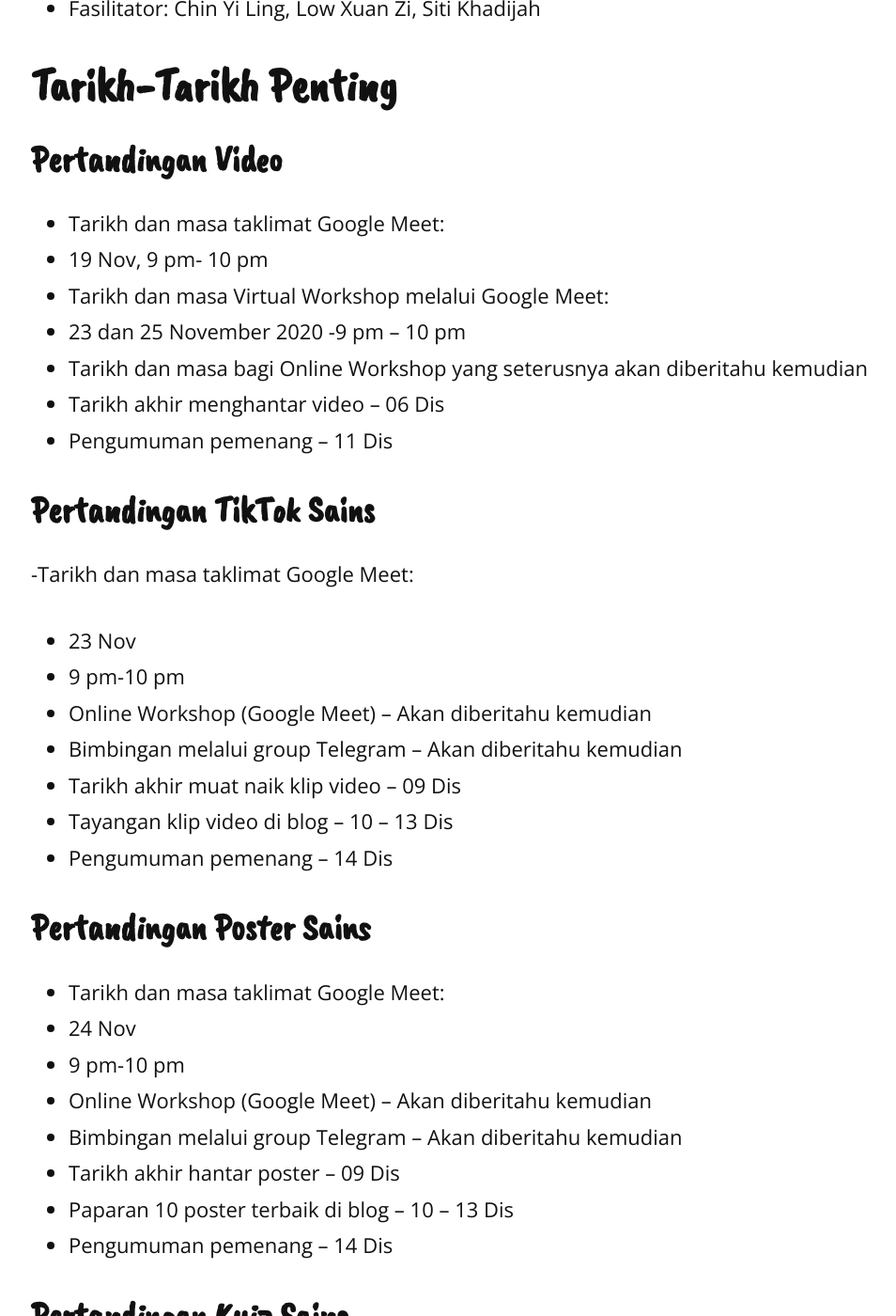
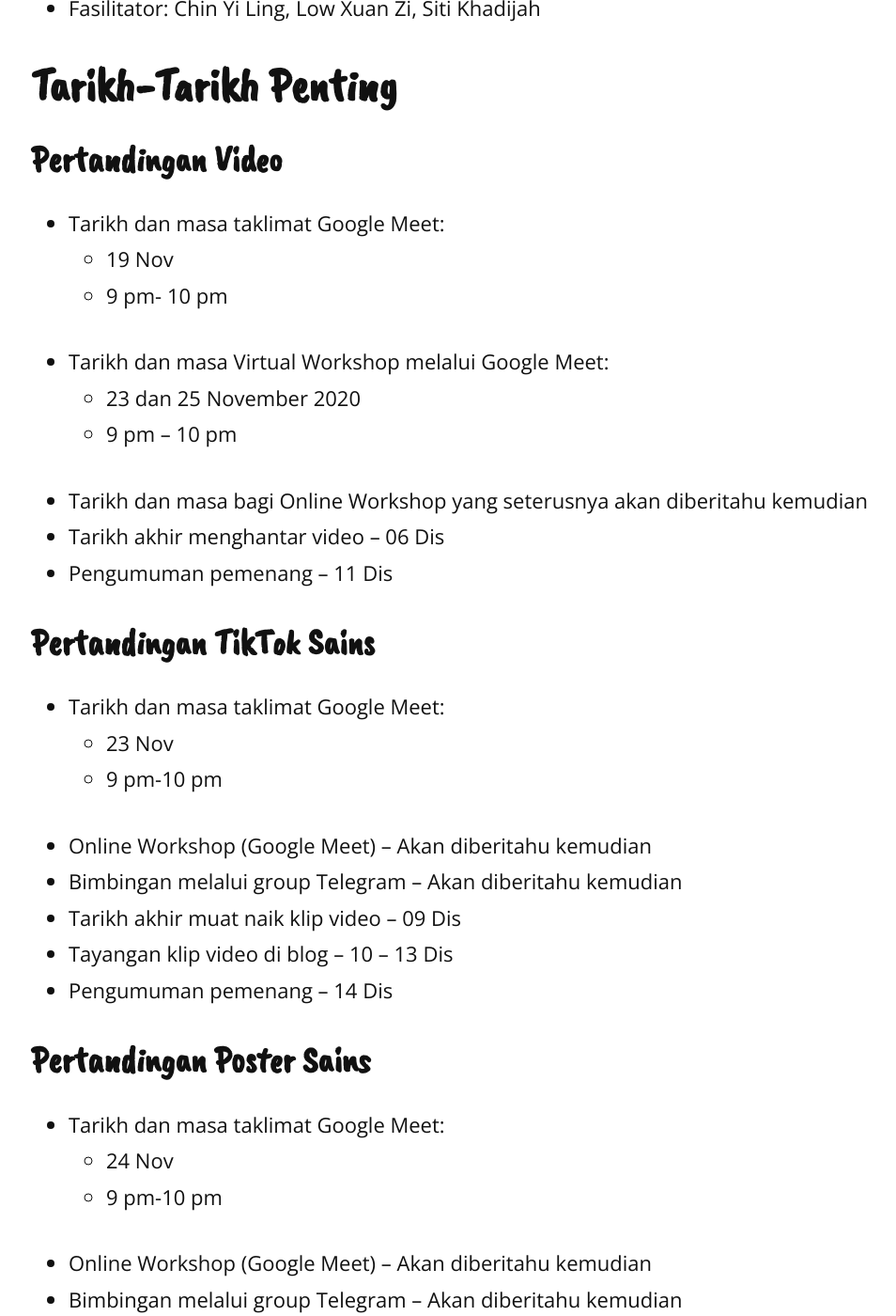
Before and after one commit to evangelistagrace/VSW2020, a Jekyll site: the page built from about.md, in a window 1280 px wide and 1400 px high, scrolled down 4213 px. Shown: the whole window at 94% size, without its empty margins (112-1066 px from the left). Built offline with Jekyll 4.4.1, drawn with Linux system fonts in a browser that asks for light colours; nearby versions of some CDN libraries; some of the changed text lies outside the part shown.

```diff
--- a/about.md
+++ b/about.md
@@ -64,19 +64,20 @@ title: About Virtual Science Week 2020
 ## Tarikh-Tarikh Penting
 
 ### Pertandingan Video
-- Tarikh dan masa taklimat Google Meet:
- - 19 Nov, 9 pm- 10 pm
-- Tarikh dan masa Virtual Workshop melalui Google Meet:
- - 23 dan 25 November 2020
- -9 pm – 10 pm
+* Tarikh dan masa taklimat Google Meet:
+    - 19 Nov
+    - 9 pm- 10 pm
+* Tarikh dan masa Virtual Workshop melalui Google Meet:
+    - 23 dan 25 November 2020
+    - 9 pm – 10 pm
 - Tarikh dan masa bagi Online Workshop yang seterusnya akan diberitahu kemudian
 - Tarikh akhir menghantar video – 06 Dis
 - Pengumuman pemenang – 11 Dis
 
 ### Pertandingan TikTok Sains
--Tarikh dan masa taklimat Google Meet:
- - 23 Nov
- - 9 pm-10 pm
+* Tarikh dan masa taklimat Google Meet:
+    - 23 Nov
+    - 9 pm-10 pm
 - Online Workshop (Google Meet) – Akan diberitahu kemudian
 - Bimbingan melalui group Telegram – Akan diberitahu kemudian
 - Tarikh akhir muat naik klip video – 09 Dis
@@ -84,9 +85,9 @@ title: About Virtual Science Week 2020
 - Pengumuman pemenang – 14 Dis
 
 ### Pertandingan Poster Sains
-- Tarikh dan masa taklimat Google Meet:
- - 24 Nov
- - 9 pm-10 pm
+* Tarikh dan masa taklimat Google Meet:
+    - 24 Nov
+    - 9 pm-10 pm
 - Online Workshop (Google Meet) – Akan diberitahu kemudian
 - Bimbingan melalui group Telegram – Akan diberitahu kemudian
 - Tarikh akhir hantar poster – 09 Dis
```
Also changed, not shown: other parts of about.md (+9 -9 lines).
